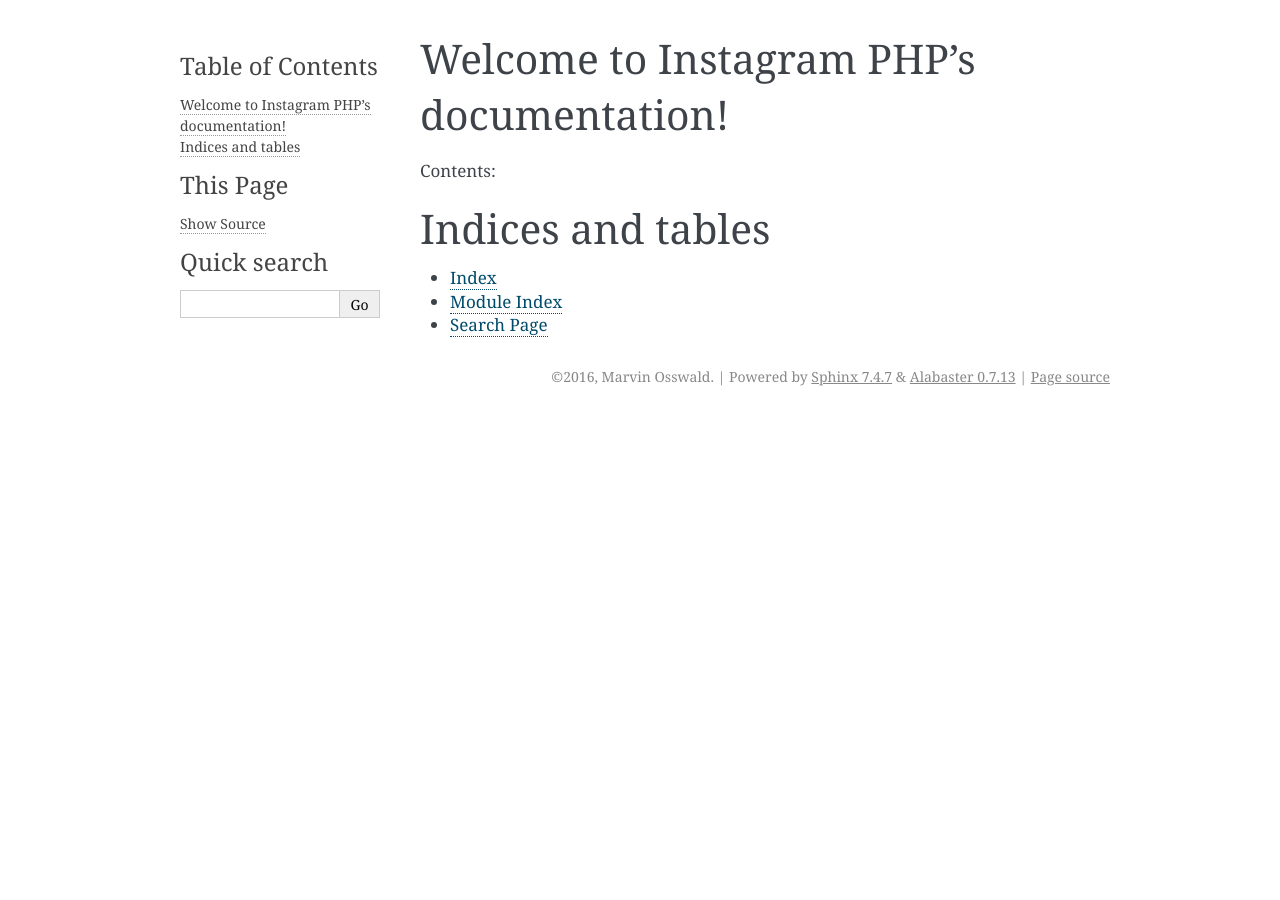
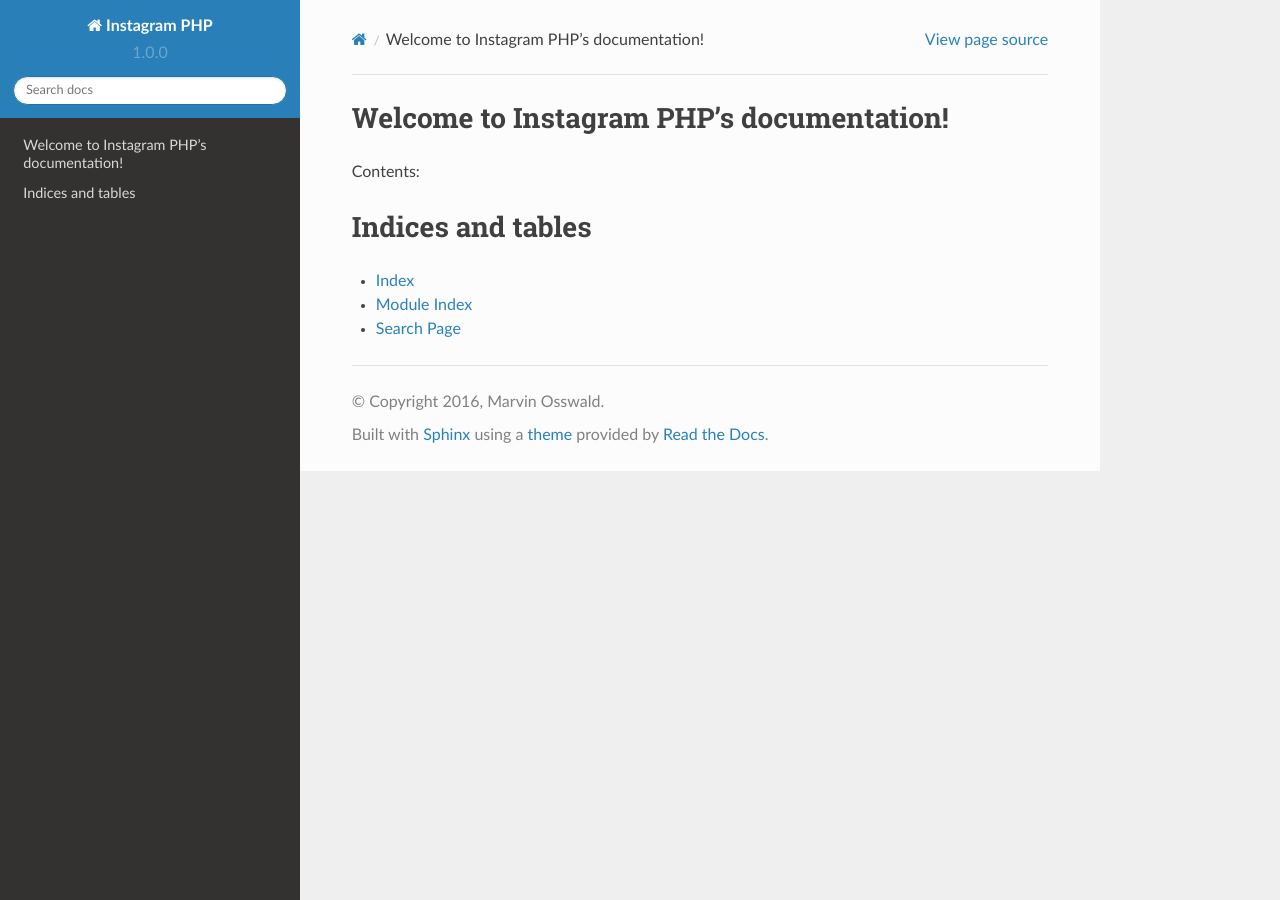
Before and after one commit to marvinosswald/instagram-php, a Sphinx documentation site: the page built from docs/index.rst, in a window 1280 px wide. Built offline with Sphinx 7.4.7 and the Read the Docs theme 2.0.0, drawn with Linux system fonts in a browser that asks for light colours.

Commit message:
rtd theme

```diff
--- a/docs/conf.py
+++ b/docs/conf.py
@@ -20,6 +20,8 @@
 # import os
 # import sys
 # sys.path.insert(0, os.path.abspath('.'))
+import sphinx_rtd_theme
+from recommonmark.parser import CommonMarkParser
 
 # -- General configuration ------------------------------------------------
 
@@ -38,8 +40,10 @@
 # The suffix(es) of source filenames.
 # You can specify multiple suffix as a list of string:
 #
-# source_suffix = ['.rst', '.md']
-source_suffix = '.rst'
+source_parsers = {
+    '.md': CommonMarkParser,
+}
+source_suffix = ['.rst', '.md']
 
 # The encoding of source files.
 #
@@ -120,7 +124,7 @@
 # The theme to use for HTML and HTML Help pages.  See the documentation for
 # a list of builtin themes.
 #
-html_theme = 'alabaster'
+html_theme = "sphinx_rtd_theme"
 
 # Theme options are theme-specific and customize the look and feel of a theme
 # further.  For a list of options available for each theme, see the
@@ -129,7 +133,7 @@
 # html_theme_options = {}
 
 # Add any paths that contain custom themes here, relative to this directory.
-# html_theme_path = []
+html_theme_path = [sphinx_rtd_theme.get_html_theme_path()]
 
 # The name for this set of Sphinx documents.
 # "<project> v<release> documentation" by default.
```
